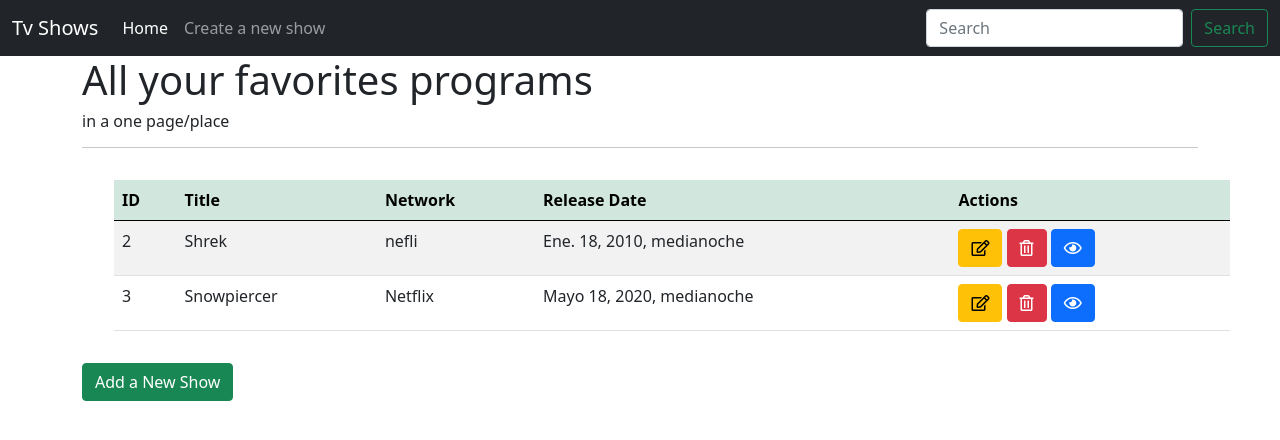
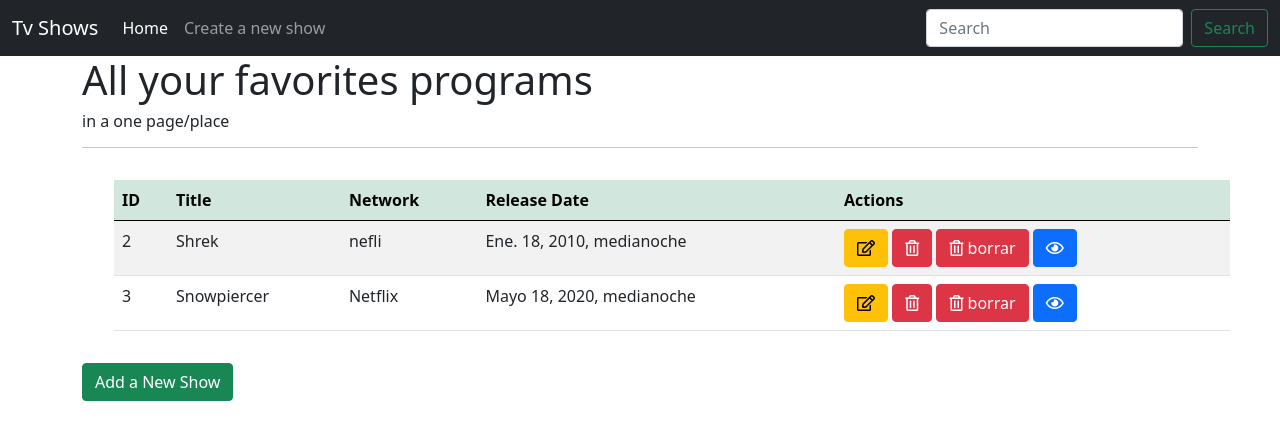
Before and after one commit to OctavioOp/tv_show, a Django app: page / in a window 1280 px wide. Shown: the top 440 px of the page. Run offline with Django 3.2, Linux system fonts and the light colour scheme; data comes from the database, SQL or seed files in the repository; both versions use the stored data as it was after the commit; some libraries are stand-ins or nearby versions.

Commit message:
Se reparo metodo editar, comienzo de modal

```diff
--- a/main/static/js/index_tv.js
+++ b/main/static/js/index_tv.js
@@ -1,11 +1,25 @@
 $(document).ready(function () {
-    console.log('funciona');
-  //  $('#sub').on('submit', function () {
 
-        // {% if messages %}
-        // {% for message in messages %}
-        //     TransformStream.alert('{message}')
-        // {% endfor %}
-        // {% endif %}
- //   })
+  $('#delete').on('click', function () {
+    swal({
+      title: 'Are you sure?',
+      text: 'you will lost the info forever',
+      icon: 'warning',
+      buttons: true,
+      dangerMode: true
+    }).then((willdelete)=>{
+      if(willdelete){
+        swal({
+          title: 'Poof! your kill your data',
+          icon: 'success'
+        })
+      }
+      else{
+        swal({
+          title: 'uff! your data is safe',
+        })
+
+      }
+    })
+  })
 })
--- a/main/templates/base.html
+++ b/main/templates/base.html
@@ -20,6 +20,7 @@
     <link rel="stylesheet" href="https://cdnjs.cloudflare.com/ajax/libs/toastr.js/latest/toastr.css"
         integrity="sha512-3pIirOrwegjM6erE5gPSwkUzO+3cTjpnV9lexlNZqvupR64iZBnOOTiiLPb9M36zpMScbmUNIcHUqKD47M719g=="
         crossorigin="anonymous" referrerpolicy="no-referrer" />
+    <script src="https://unpkg.com/sweetalert/dist/sweetalert.min.js"></script>
 
     <title>TV Shows</title>
 
@@ -50,7 +51,8 @@
                 </ul>
                 <form class="d-flex" action="/find_show" method="POST">
                     {% csrf_token %}
-                    <input class="form-control me-2" type="search" placeholder="Search" aria-label="Search" name="title">
+                    <input class="form-control me-2" type="search" placeholder="Search" aria-label="Search"
+                        name="title">
                     <button class="btn btn-outline-success" type="submit">Search</button>
                 </form>
             </div>
--- a/main/templates/home.html
+++ b/main/templates/home.html
@@ -25,9 +25,10 @@
                 <td>{{tv.title}}</td>
                 <td>{{tv.network}}</td>
                 <td>{{tv.release_date}}</td>
-                <td><a href="edit_show/{{tv.id}}" class="btn btn-warning"><i class="far fa-edit"></i></i></a> <a
+                <td><a href="home/edit_show/{{tv.id}}" class="btn btn-warning"><i class="far fa-edit"></i></i></a> <a
                         href="delete_show/{{tv.id}}" class="btn btn-danger">
                         <i class="far fa-trash-alt"></i></a>
+                    <button class="btn btn-danger" id="delete"> <i class="far fa-trash-alt"></i> borrar</button>
                     <a href="show_tv/{{tv.id}}" class="btn btn-primary"><i class="far fa-eye"></i></a>
                 </td>
             </tr>
--- a/main/views.py
+++ b/main/views.py
@@ -43,6 +43,7 @@ def edit_show(request, id_show):
             '2edit': edit_show,
             'time_str': time_str
         }
+        return render(request,'form_edit.html',context)
 
     else:
         edit_show = tv_show.objects.get(id=id_show)
```
Also changed, not shown: db.sqlite3.
